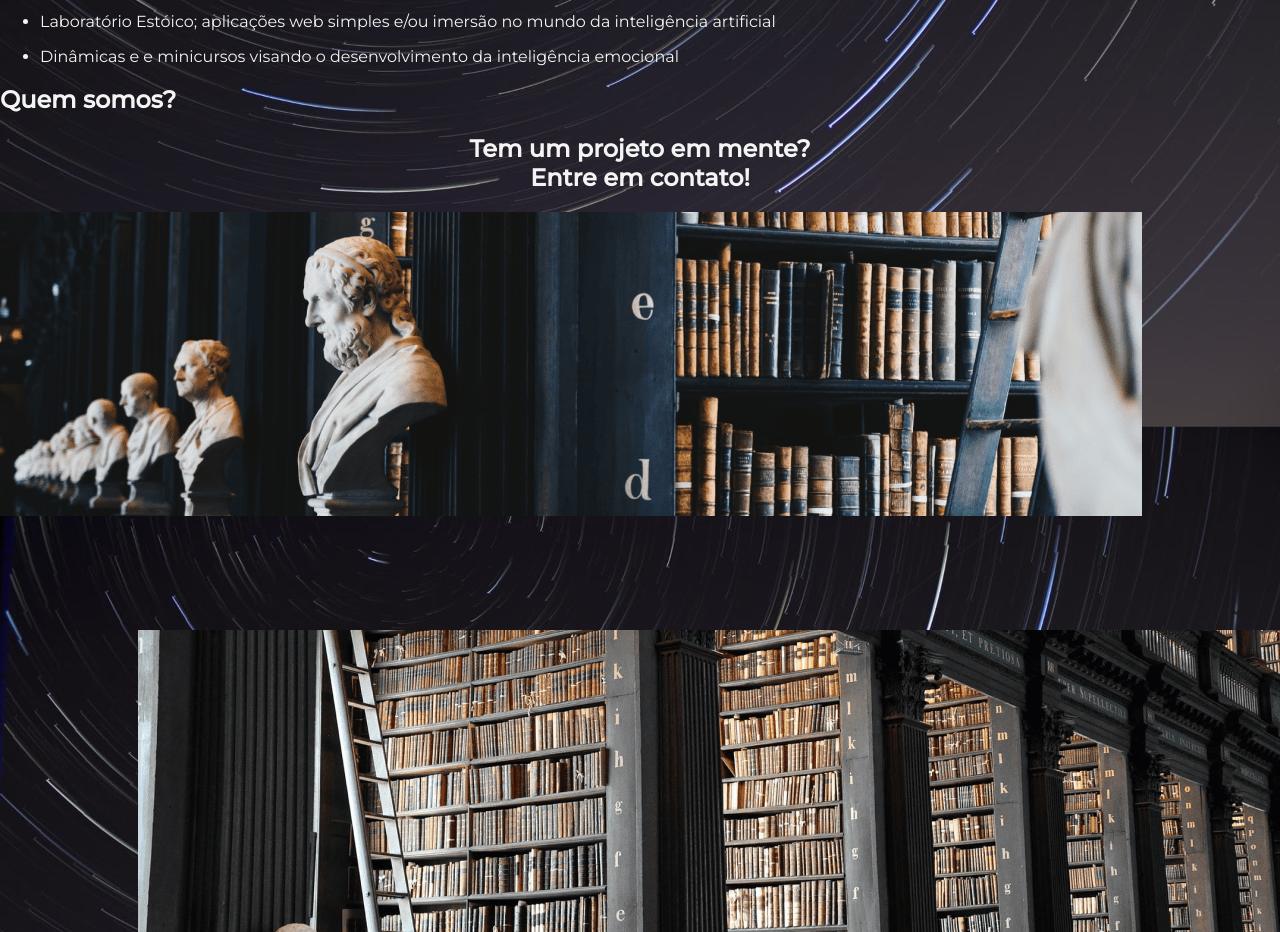
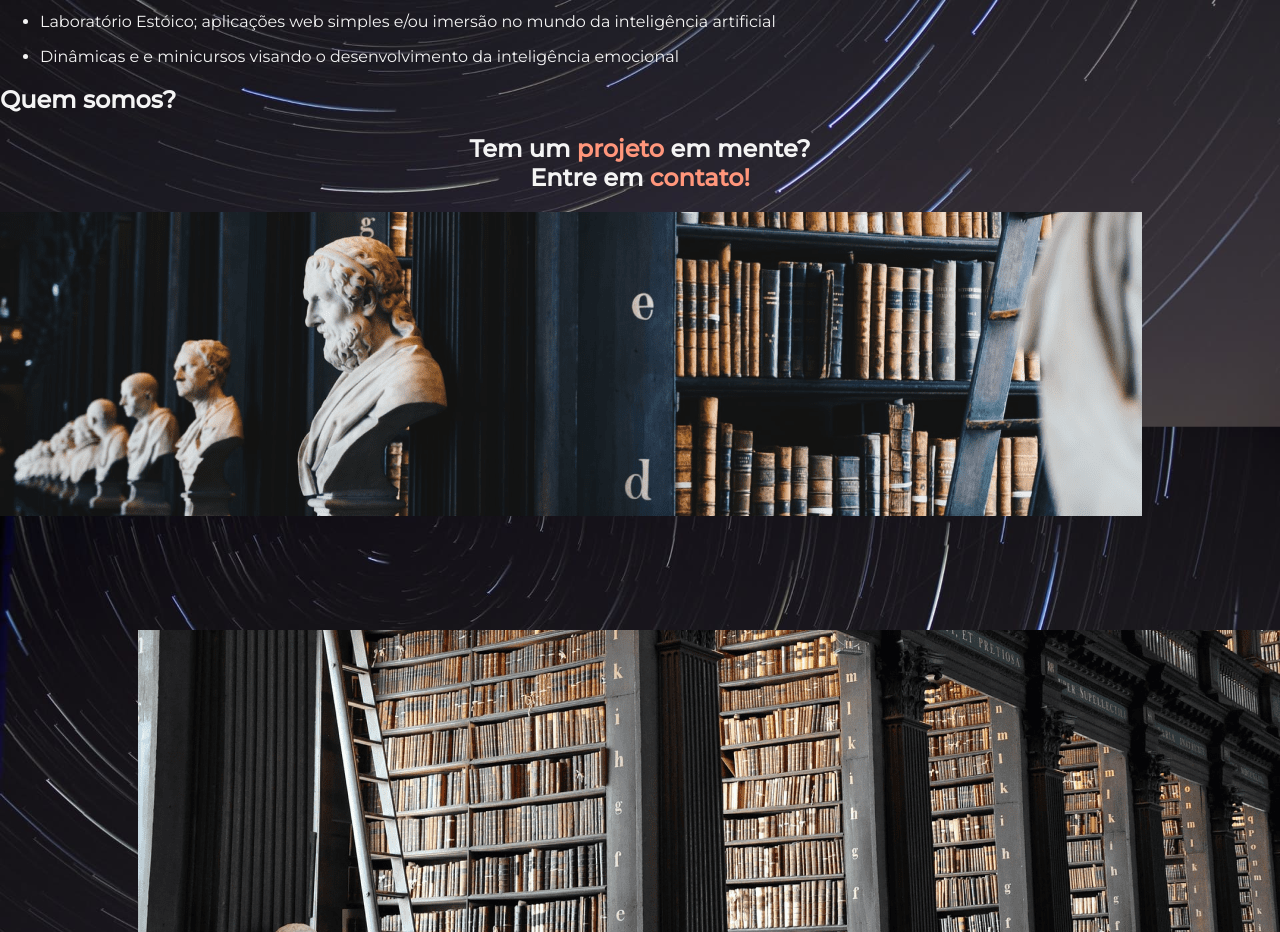
Before and after one commit to jonathanmagliano/filosofia-estoica-vapo, a React (Create React App) app: page / in a window 1280 px wide. Shown: the part 1280-2212 px from the top of the page. Built offline with nearby package versions, Linux system fonts and the light colour scheme.

Commit message:
Update secContato.scss

```diff
--- a/src/secContato.scss
+++ b/src/secContato.scss
@@ -4,24 +4,21 @@
 
 .img2 {
 
-    position: right;
     width: 1142px;
     height: 302px;
     left: 298px;
     top: 3699px;
-
-    background: linear-gradient(0deg, rgba(17, 18, 27, 0.85), rgba(17, 18, 27, 0.85));
+    white-space: pre;
 
 }
 .img1 {
-    position: absolute;
-width: 1142px;
-height: 304px;
-left: 0px;
-top: 3235px;
+    width: 1142px;
+    height: 304px;
+    left: 0px;
+    top: 3235px;
+    white-space: pre;
+}
 
-background: linear-gradient(0deg, rgba(17, 18, 27, 0.85), rgba(17, 18, 27, 0.85));
-border: 1px solid #000000;
-box-sizing: border-box;
-box-shadow: 0px 4px 4px rgba(0, 0, 0, 0.25);
+.texto-colorido {
+    color: #FF967B;
 }
```
